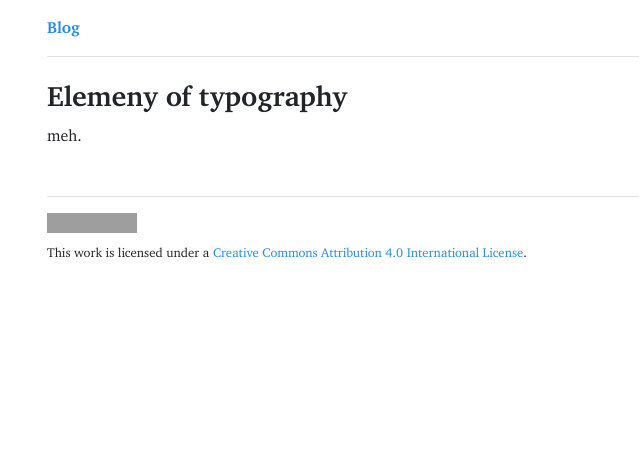
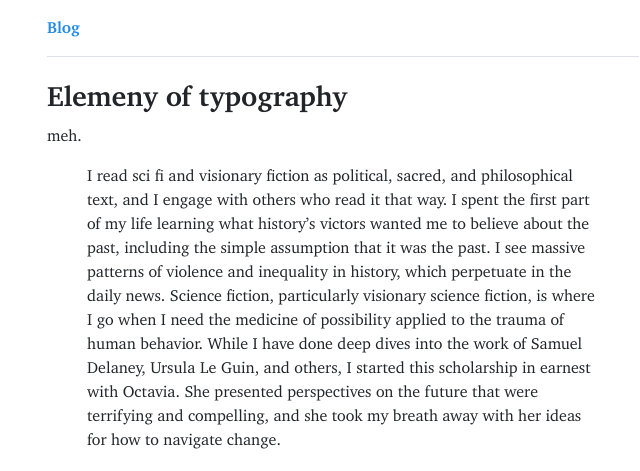
Before and after one commit to reedeeng/blog, a Jekyll site: the page built from element-of-typography.md, in a window 1280 px wide. Shown: the top 471 px of the page, without its empty margins (297-937 px from the left). Built offline with Jekyll 4.4.1, drawn with Linux system fonts in a browser that asks for light colours; some of the changed text lies outside the part shown; grey boxes are pictures that could not be loaded.

Commit message:
Update element-of-typography.md

```diff
--- a/element-of-typography.md
+++ b/element-of-typography.md
@@ -4,3 +4,13 @@ title: Elemeny of typography
 ---
 
 meh.
+
+<blockquote>
+    <p>I read sci fi and visionary fiction as political, sacred, and philosophical text, and I engage with others who read it that way. I spent the first part of my life learning what history’s victors wanted me to believe about the past, including the simple assumption that it was the past. I see massive patterns of violence and inequality in history, which perpetuate in the daily news. Science fiction, particularly visionary science fiction, is where I go when I need the medicine of possibility applied to the trauma of human behavior. While I have done deep dives into the work of Samuel Delaney, Ursula Le Guin, and others, I started this scholarship in earnest with Octavia. She presented perspectives on the future that were terrifying and compelling, and she took my breath away with her ideas for how to navigate change. </p>
+    <cite><a href="https://aworkinglibrary.com/reading/emergent-strategy">brown, <em>Emergent Strategy</em>, page 37</a></cite>
+</blockquote>
+
+<figure>
+  <img src="https://source.unsplash.com/p8gzCnZf39k">
+  <figcaption>Metal type photo</figcaption>
+</figure>
```
